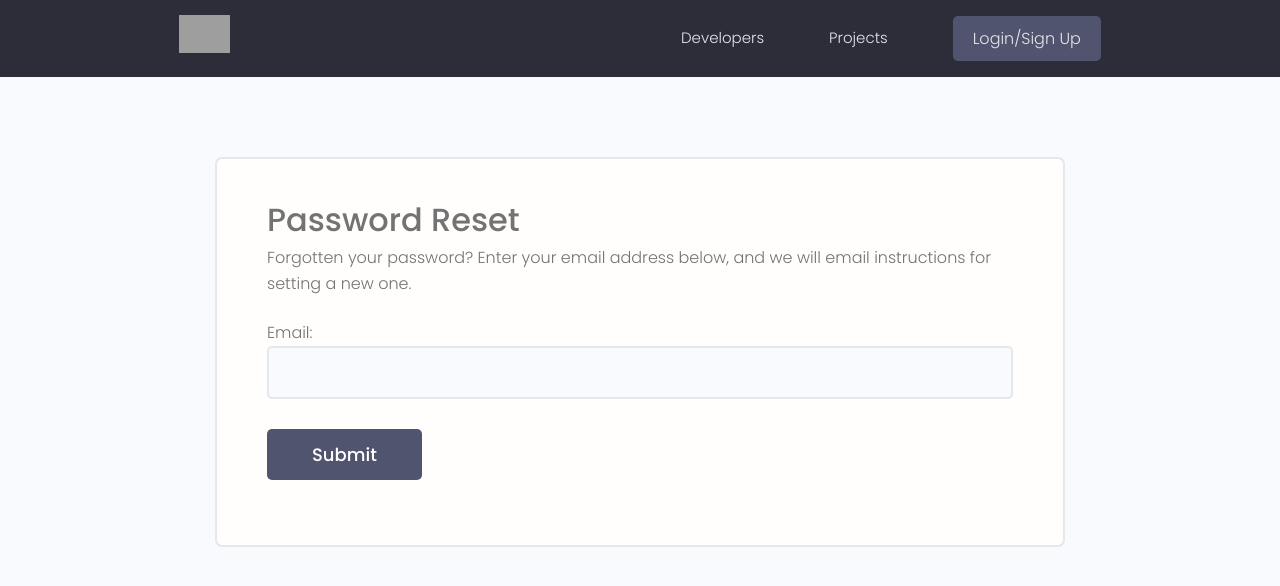
After one commit to mayurcybercz/devsearch-django, a Django app: page /reset_password/ in a window 1280 px wide. The commit adds this page. Shown: the top 586 px of the page. Run offline with Django 4.2, Linux system fonts and the light colour scheme; grey boxes are pictures that could not be loaded.

Commit message:
reset-password authViews+temps

```diff
--- a/devsreach/urls.py
+++ b/devsreach/urls.py
@@ -20,10 +20,21 @@ from django.urls import path,include
 from django.conf import settings
 from django.conf.urls.static import static
 
+# import authentication views (class based views)
+from django.contrib.auth import views as auth_views
+
 urlpatterns = [
     path('admin/', admin.site.urls),
     path('projects/',include('projects.urls')),
     path('',include('users.urls')),
+
+    #refer auth views documentation for nomenclature on below routes
+
+    path('reset_password/',auth_views.PasswordResetView.as_view(template_name='reset_password.html'),name="reset_password"),
+    path('reset_password_sent/',auth_views.PasswordResetDoneView.as_view(template_name='reset_password_sent.html'),name="password_reset_done"),
+    # reset link with encryption to id for token generation
+    path('reset/<uidb64>/<token>/',auth_views.PasswordResetConfirmView.as_view(template_name='reset.html'),name="password_reset_confirm"),
+    path('reset_password_complete/',auth_views.PasswordResetCompleteView.as_view(template_name='reset_password_complete.html'),name="password_reset_complete"),
 ]
 
 urlpatterns+=static(settings.MEDIA_URL,document_root=settings.MEDIA_ROOT)
--- /dev/null
+++ b/templates/reset_password.html
@@ -0,0 +1,44 @@
+{%extends 'main.html'%}
+{% block content%}
+<style>
+    input[type='text'],
+    input[type='email'],
+    input[type='password']{
+    min-width: 24rem;
+    width: 100%;
+    padding: 1.2rem 1.5rem;
+    border-radius: 0.5rem;
+    border: 2px solid var(--color-light);
+    transition: all 0.3s ease-in-out;
+    background-color: var(--color-bg);
+    }
+
+    input[type='text']:focus,
+    input[type='email']:focus,
+    input[type='password']:focus,
+    input[type='text']:active,
+    input[type='email']:active,
+    input[type='password']:active{
+    outline: none;
+    border: 2px solid var(--color-main);
+    }
+</style>
+
+<main class="formPage my-xl">
+    <div class="content-box">
+        <div class="formWrapper">
+            <h3>Password Reset</h3>
+
+            <p>Forgotten your password? Enter your email address below, and we will email instructions for setting a new one.</p>
+            <br>
+            <form class="form" method="POST">
+                {% csrf_token %}
+                {{form.as_p}}
+                <input class="btn btn--sub btn--lg  my-md" type="submit" value="Submit" />
+            </form>
+
+        </div>
+    </div>
+</main>
+
+{%endblock content%}
--- a/users/templates/users/login_register.html
+++ b/users/templates/users/login_register.html
@@ -81,7 +81,7 @@
             </div>
             <div class="auth__actions">
               <input class="btn btn--sub btn--lg" type="submit" value="Log In" />
-              <a href="forgetpassword.html">Forget Password?</a>
+              <a href="{% url 'reset_password' %}">Forget Password?</a>
             </div>
           </form>
 
```
Also changed, not shown: templates/reset.html (added, +44 -0 lines), templates/reset_password_complete.html (added, +16 -0 lines), templates/reset_password_sent.html (added, +19 -0 lines), db.sqlite3.
